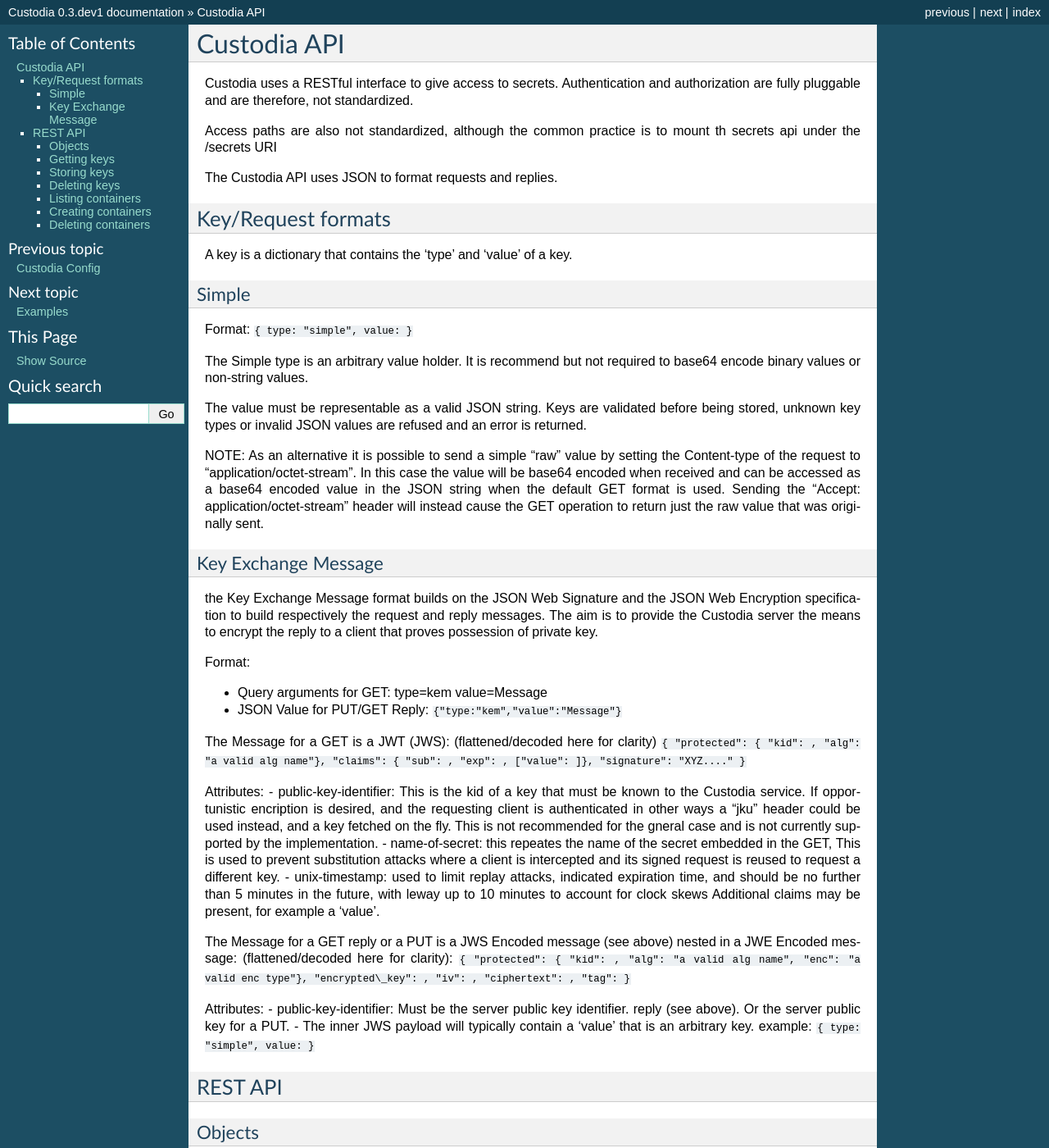
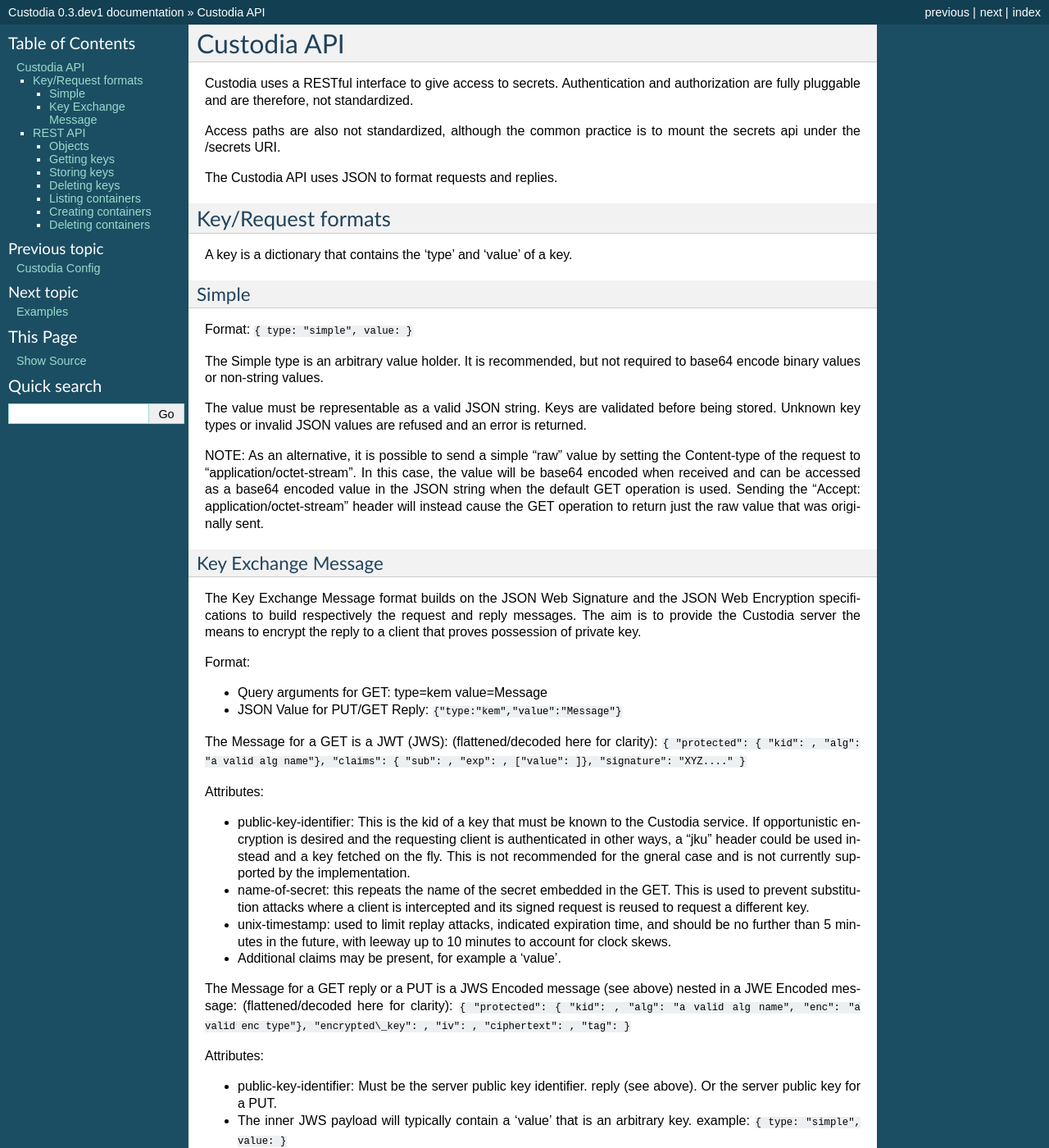
Before and after one commit to latchset/custodia, a Sphinx documentation site: the page built from docs/source/api.rst, in a window 1280 px wide and 1400 px high. Shown: the whole window at 82% size. Built offline with Sphinx 7.4.7, drawn with Linux system fonts in a browser that asks for light colours; some of the changed text lies outside the part shown.

Commit message:
Clean up API documentation
This cleans up a number of formatting and typo issues in the API
documentation.

```diff
--- a/docs/source/api.rst
+++ b/docs/source/api.rst
@@ -9,7 +9,7 @@
 not standardized.
 
 Access paths are also not standardized, although the common practice is
-to mount th secrets api under the /secrets URI
+to mount the secrets api under the /secrets URI.
 
 The Custodia API uses JSON to format requests and replies.
 
@@ -23,26 +23,26 @@
 
 Format: ``{ type: "simple", value: }``
 
-The Simple type is an arbitrary value holder. It is recommend but not
+The Simple type is an arbitrary value holder. It is recommended, but not
 required to base64 encode binary values or non-string values.
 
 The value must be representable as a valid JSON string. Keys are
-validated before being stored, unknown key types or invalid JSON values
+validated before being stored. Unknown key types or invalid JSON values
 are refused and an error is returned.
 
-NOTE: As an alternative it is possible to send a simple "raw" value by
+NOTE: As an alternative, it is possible to send a simple "raw" value by
 setting the Content-type of the request to "application/octet-stream".
-In this case the value will be base64 encoded when received and can be
+In this case, the value will be base64 encoded when received and can be
 accessed as a base64 encoded value in the JSON string when the default
-GET format is used. Sending the "Accept: application/octet-stream"
+GET operation is used. Sending the "Accept: application/octet-stream"
 header will instead cause the GET operation to return just the raw value
 that was originally sent.
 
 Key Exchange Message
 --------------------
 
-the Key Exchange Message format builds on the JSON Web Signature and the
-JSON Web Encryption specification to build respectively the request and
+The Key Exchange Message format builds on the JSON Web Signature and the
+JSON Web Encryption specifications to build respectively the request and
 reply messages. The aim is to provide the Custodia server the means to
 encrypt the reply to a client that proves possession of private key.
 
@@ -52,31 +52,36 @@
 - JSON Value for PUT/GET Reply: ``{"type:"kem","value":"Message"}``
 
 The Message for a GET is a JWT (JWS): (flattened/decoded here for
-clarity) ``{ "protected": { "kid": , "alg": "a valid alg name"}, "claims":
+clarity): ``{ "protected": { "kid": , "alg": "a valid alg name"}, "claims":
 { "sub": , "exp": , ["value": ]}, "signature": "XYZ...." }``
 
-Attributes: - public-key-identifier: This is the kid of a key that must
-be known to the Custodia service. If opportunistic encription is
-desired, and the requesting client is authenticated in other ways a
-"jku" header could be used instead, and a key fetched on the fly. This
-is not recommended for the gneral case and is not currently supported by
-the implementation. - name-of-secret: this repeates the name of the
-secret embedded in the GET, This is used to prevent substitution attacks
-where a client is intercepted and its signed request is reused to
-request a different key. - unix-timestamp: used to limit replay attacks,
-indicated expiration time, and should be no further than 5 minutes in
-the future, with leway up to 10 minutes to account for clock skews
-Additional claims may be present, for example a 'value'.
+Attributes:
+
+- public-key-identifier: This is the kid of a key that must
+  be known to the Custodia service. If opportunistic encryption is
+  desired and the requesting client is authenticated in other ways, a
+  "jku" header could be used instead and a key fetched on the fly. This
+  is not recommended for the gneral case and is not currently supported by
+  the implementation.
+- name-of-secret: this repeats the name of the secret embedded in the GET.
+  This is used to prevent substitution attacks where a client is intercepted
+  and its signed request is reused to request a different key.
+- unix-timestamp: used to limit replay attacks, indicated expiration time,
+  and should be no further than 5 minutes in the future, with leeway up to 10
+  minutes to account for clock skews.
+- Additional claims may be present, for example a 'value'.
 
 The Message for a GET reply or a PUT is a JWS Encoded message (see
 above) nested in a JWE Encoded message: (flattened/decoded here for
 clarity): ``{ "protected": { "kid": , "alg": "a valid alg name", "enc": "a
 valid enc type"}, "encrypted\_key": , "iv": , "ciphertext": , "tag": }``
 
-Attributes: - public-key-identifier: Must be the server public key
-identifier. reply (see above). Or the server public key for a PUT. - The
-inner JWS payload will typically contain a 'value' that is an arbitrary
-key. example: ``{ type: "simple", value: }``
+Attributes:
+
+- public-key-identifier: Must be the server public key identifier. reply (see
+  above). Or the server public key for a PUT.
+- The inner JWS payload will typically contain a 'value' that is an arbitrary
+  key. example: ``{ type: "simple", value: }``
 
 REST API
 ========
@@ -112,7 +117,7 @@
 Storing keys
 ------------
 
-A PUT operation withthe name of the key: PUT ``/secrets/name/of/key``
+A PUT operation with the name of the key: ``PUT /secrets/name/of/key``
 
 The Content-Type MUST be 'application/json' The Content-Length MUST be
 specified, and the body MUST be a key in one of the valid formats
@@ -120,7 +125,7 @@
 
 Returns:
 
-- 201 in case of success.
+- 201 in case of success
 - 400 if the request format is invalid
 - 401 if authentication is necessary
 - 403 if access to the key is forbidden
@@ -136,7 +141,7 @@
 
 Returns:
 
-- 204 in case of success.
+- 204 in case of success
 - 401 if authentication is necessary
 - 403 if access to the key is forbidden
 - 404 if no key was found
@@ -146,14 +151,15 @@
 ------------------
 
 A GET operation on a path that ends in a '/' translates into a listing
-for a container. ``GET /secrets/container/``
+for a container: ``GET /secrets/container/``
 
 Implementations may assume a default container if none is excplicitly
 provided: GET /secrets/ may return only keys under //\*
 
 Returns:
 
-- 200 in case of success and a dictionary containing a list of all keys in the container and all subcontainers.
+- 200 in case of success and a dictionary containing a list of all keys
+  in the container and all subcontainers
 - 401 if authentication is necessary
 - 403 if access to the key is forbidden
 - 404 if no key was found
@@ -169,7 +175,7 @@
 
 Returns:
 
-- 201 in case of success.
+- 201 in case of success
 - 400 if the request format is invalid
 - 401 if authentication is necessary
 - 403 if access to the key is forbidden
@@ -184,7 +190,7 @@
 
 Returns:
 
-- 204 in case of success.
+- 204 in case of success
 - 401 if authentication is necessary
 - 403 if access to the container is forbidden
 - 404 if no container was found
```
Also changed, not shown: other parts of docs/source/api.rst (+1 -1 lines).
